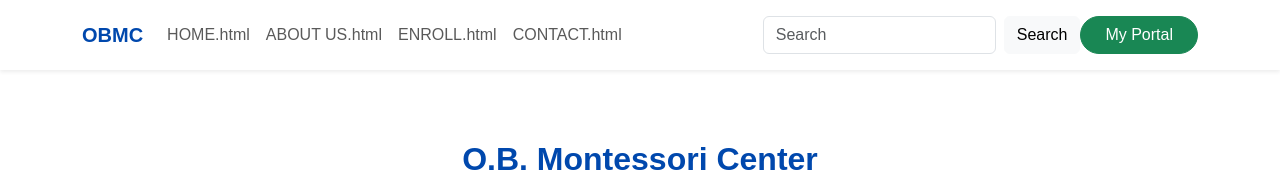
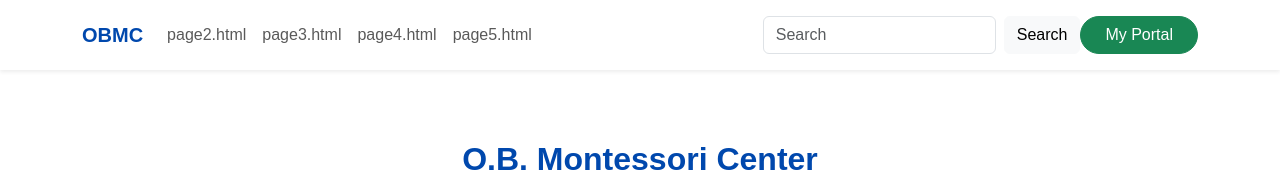
Before and after one commit to frxnzy520/FAIRVIEW_ICT9RUBY_Q1Project_Group-4, a plain HTML site: page index.html in a window 1280 px wide. Shown: the top 172 px of the page. Drawn offline with nearby package versions, Linux system fonts and the light colour scheme.

Commit message:
Update index.html

```diff
--- a/index.html
+++ b/index.html
@@ -90,10 +90,10 @@
 
     <div class="collapse navbar-collapse">
       <ul class="navbar-nav me-auto">
-        <li class="nav-item"><a class="nav-link" href="#">HOME.html</a></li>
-        <li class="nav-item"><a class="nav-link" href="#">ABOUT US.html</a></li>
-        <li class="nav-item"><a class="nav-link" href="#">ENROLL.html</a></li>
-        <li class="nav-item"><a class="nav-link" href="#">CONTACT.html</a></li>
+        <li class="nav-item"><a class="nav-link" href="#">page2.html</a></li>
+        <li class="nav-item"><a class="nav-link" href="#">page3.html</a></li>
+        <li class="nav-item"><a class="nav-link" href="#">page4.html</a></li>
+        <li class="nav-item"><a class="nav-link" href="#">page5.html</a></li>
       </ul>
 
       <form class="d-flex">
```
